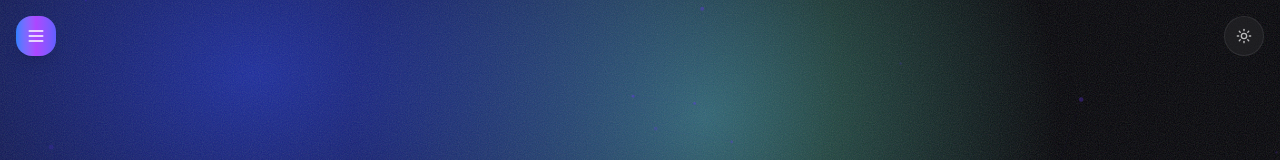
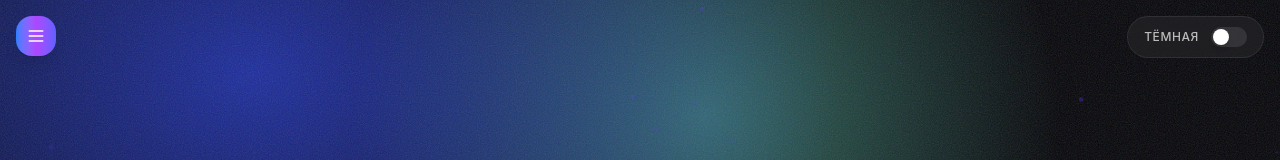
Before and after one commit to AlexandrLivanov/Portfolio, a Next.js app: page / in a window 1280 px wide. Shown: the top 160 px of the page. Built offline with nearby package versions, Linux system fonts and the light colour scheme.

Commit message:
Refactor ThemeToggle button and add labels
Updated button layout and added theme labels.

```diff
--- a/components/theme-toggle.tsx
+++ b/components/theme-toggle.tsx
@@ -1,7 +1,6 @@
 "use client";
 
 import { useState, useEffect } from "react";
-import { Sun, Moon } from "lucide-react";
 
 export function ThemeToggle() {
   const [dark, setDark] = useState(true);
@@ -14,13 +13,18 @@ export function ThemeToggle() {
   return (
     <button
       onClick={() => setDark(!dark)}
-      className="fixed right-4 top-4 z-50 flex h-10 w-10 items-center justify-center rounded-full border border-white/20 bg-white/5 backdrop-blur-md transition-all hover:border-violet-500/50 hover:shadow-lg hover:shadow-violet-500/20"
+      className="fixed right-4 top-4 z-50 flex items-center gap-3 rounded-full border border-white/20 bg-white/5 backdrop-blur-md px-4 py-2.5 transition-all hover:border-violet-500/50 hover:shadow-lg hover:shadow-violet-500/20"
     >
-      {dark ? (
-        <Sun className="h-4 w-4 text-white/70" />
-      ) : (
-        <Moon className="h-4 w-4 text-white/70" />
-      )}
+      <span className="text-xs font-medium text-white/70 uppercase tracking-wider">
+        {dark ? "Тёмная" : "Светлая"}
+      </span>
+      <div className="relative h-5 w-9 rounded-full bg-white/10 transition-colors">
+        <div
+          className={`absolute top-0.5 h-4 w-4 rounded-full bg-white shadow-md transition-all duration-300 ${
+            dark ? "left-0.5" : "left-[18px]"
+          }`}
+        />
+      </div>
     </button>
   );
 }
```
